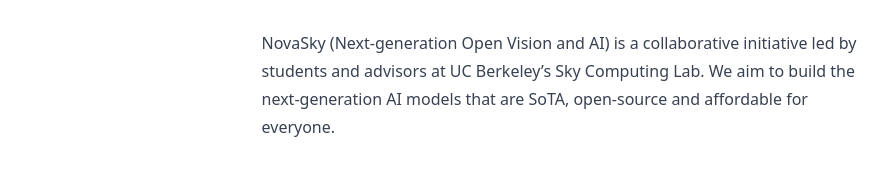
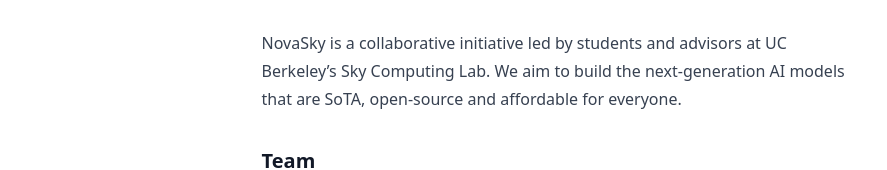
Before and after one commit to NovaSky-AI/novasky-ai.github.io, an Astro site: page /posts/about-us in a window 1280 px wide. Shown: the part 625-795 px from the top of the page, without its empty margins (81-968 px from the left). Built offline with nearby package versions, Linux system fonts and the light colour scheme; Astro itself is replaced by a stand-in of ours; some packages are replaced by stand-ins of ours.

Commit message:
Update about-us.md

```diff
--- a/src/content/posts/about-us.md
+++ b/src/content/posts/about-us.md
@@ -12,7 +12,7 @@
 author: NovaSky Team
 ---
 
-NovaSky (Next-generation Open Vision and AI) is a collaborative initiative led by students and advisors at UC Berkeley’s Sky Computing Lab. We aim to build the next-generation AI models that are SoTA, open-source and affordable for everyone.
+NovaSky is a collaborative initiative led by students and advisors at UC Berkeley’s Sky Computing Lab. We aim to build the next-generation AI models that are SoTA, open-source and affordable for everyone.
 
 ### Team
 
```
